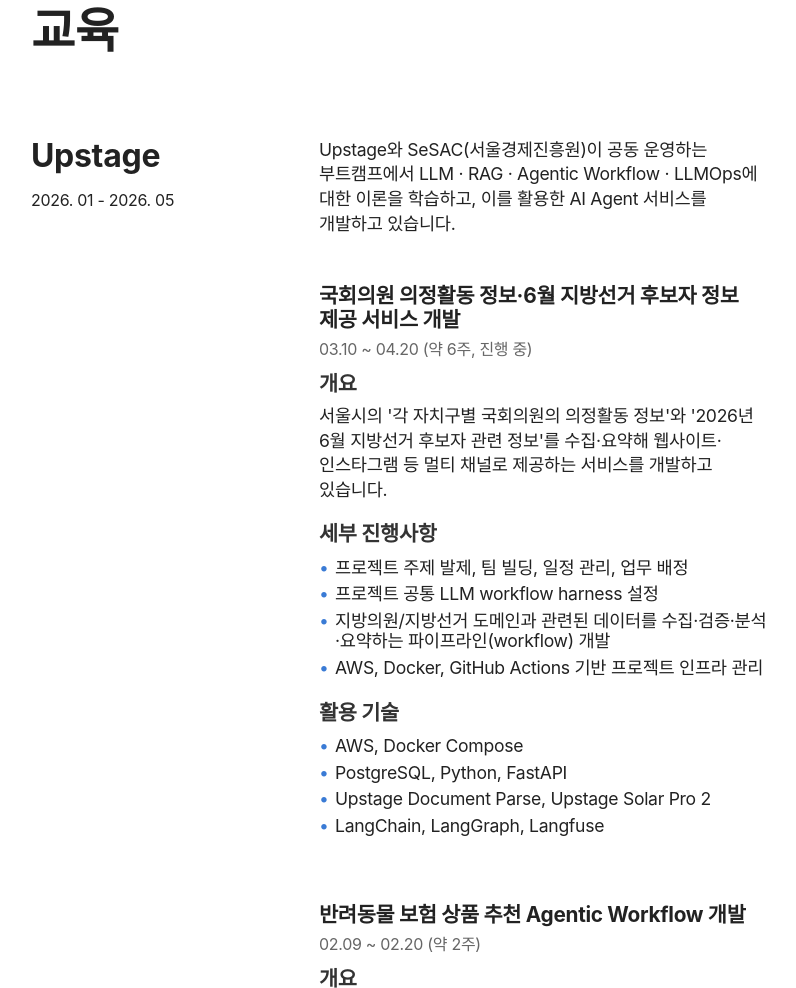
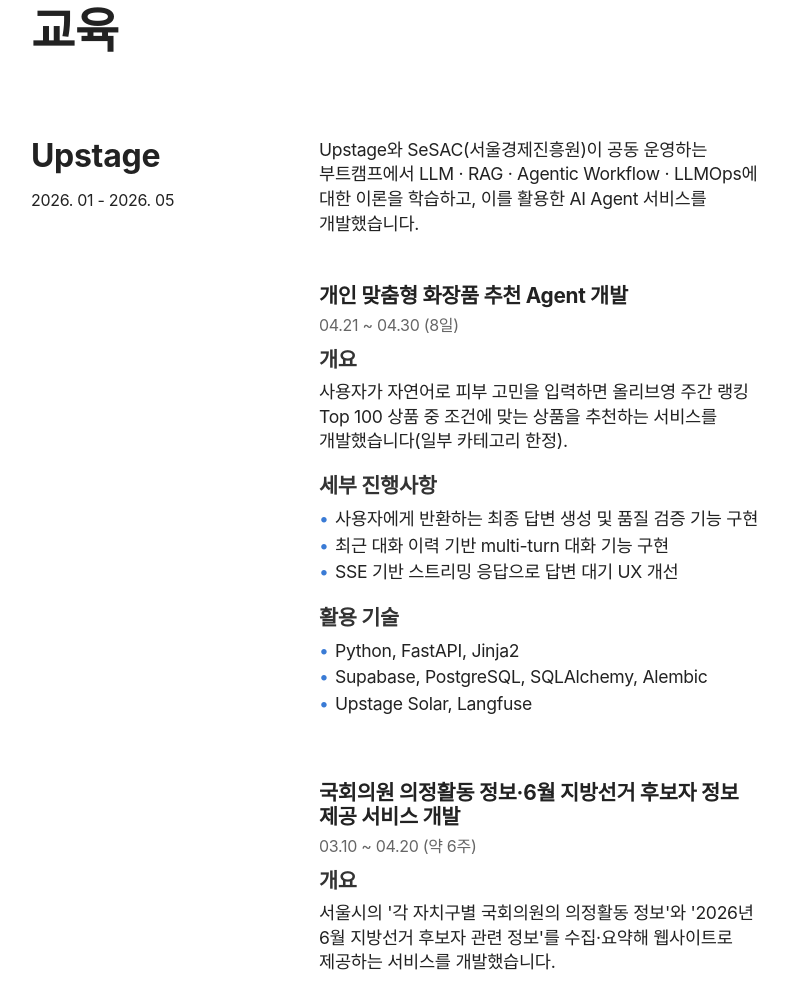
Before and after one commit to han0gu/resume, a website built with Parcel: page src/index.html in a window 1280 px wide. Shown: the part 4851-5839 px from the top of the page, without its empty margins (241-1037 px from the left). Built offline with nearby package versions, Linux system fonts and the light colour scheme; a web font is replaced by a local one.

Commit message:
docs: Upstage bootcamp project 3 추가

```diff
--- a/src/index.html
+++ b/src/index.html
@@ -313,21 +313,47 @@
             <p class="education-overview">
               Upstage와 SeSAC(서울경제진흥원)이 공동 운영하는 부트캠프에서 LLM ·
               RAG · Agentic Workflow · LLMOps에 대한 이론을 학습하고, 이를
-              활용한 AI Agent 서비스를 개발하고 있습니다.
+              활용한 AI Agent 서비스를 개발했습니다.
             </p>
+            <!-- 프로젝트 3 -->
+            <div class="project">
+              <h4 class="education-project-title">
+                개인 맞춤형 화장품 추천 Agent 개발
+              </h4>
+              <p class="education-project-meta">04.21 ~ 04.30 (8일)</p>
+              <h5>개요</h5>
+              <p>
+                사용자가 자연어로 피부 고민을 입력하면 올리브영 주간 랭킹 Top 100
+                상품 중 조건에 맞는 상품을 추천하는 서비스를 개발했습니다(일부 카테고리 한정).
+              </p>
+              <h5>세부 진행사항</h5>
+              <ul>
+                <li>사용자에게 반환하는 최종 답변 생성 및 품질 검증 기능 구현</li>
+                <li>
+                  최근 대화 이력 기반 multi-turn 대화 기능 구현
+                </li>
+                <li>
+                  SSE 기반 스트리밍 응답으로 답변 대기 UX 개선
+                </li>
+              </ul>
+              <h5>활용 기술</h5>
+              <ul>
+                <li>Python, FastAPI, Jinja2</li>
+                <li>Supabase, PostgreSQL, SQLAlchemy, Alembic</li>
+                <li>Upstage Solar, Langfuse</li>
+              </ul>
+            </div>
             <!-- 프로젝트 2 -->
             <div class="project">
               <h4 class="education-project-title">
                 국회의원 의정활동 정보·6월 지방선거 후보자 정보 제공 서비스 개발
               </h4>
-              <p class="education-project-meta">
-                03.10 ~ 04.20 (약 6주, 진행 중)
-              </p>
+              <p class="education-project-meta">03.10 ~ 04.20 (약 6주)</p>
               <h5>개요</h5>
               <p>
                 서울시의 '각 자치구별 국회의원의 의정활동 정보'와 '2026년 6월
-                지방선거 후보자 관련 정보'를 수집·요약해 웹사이트·인스타그램 등
-                멀티 채널로 제공하는 서비스를 개발하고 있습니다.
+                지방선거 후보자 관련 정보'를 수집·요약해 웹사이트로 제공하는
+                서비스를 개발했습니다.
               </p>
               <h5>세부 진행사항</h5>
               <ul>
@@ -352,7 +378,7 @@
               <h4 class="education-project-title">
                 반려동물 보험 상품 추천 Agentic Workflow 개발
               </h4>
-              <p class="education-project-meta">02.09 ~ 02.20 (약 2주)</p>
+              <p class="education-project-meta">02.09 ~ 02.20 (10일)</p>
               <h5>개요</h5>
               <p>
                 보험사의 반려동물 보험 상품 약관 데이터를 활용하여, RAG 기반
@@ -392,7 +418,7 @@
           </div>
           <div class="row-right">
             <p class="education-overview">
-              창업팀에 최신 기술 스택을 도입하기 위해 회사 대표와 협의 후
+              창업팀에 개선된 기술 스택을 도입하기 위해 회사 대표와 협의 후
               부트캠프에 참여했습니다. TypeScript, React, Node.js를 중심으로
               full-stack 웹 개발에 필요한 기술을 학습하고, 팀 프로젝트를 통해
               실제 구현 경험을 쌓았습니다.
```
